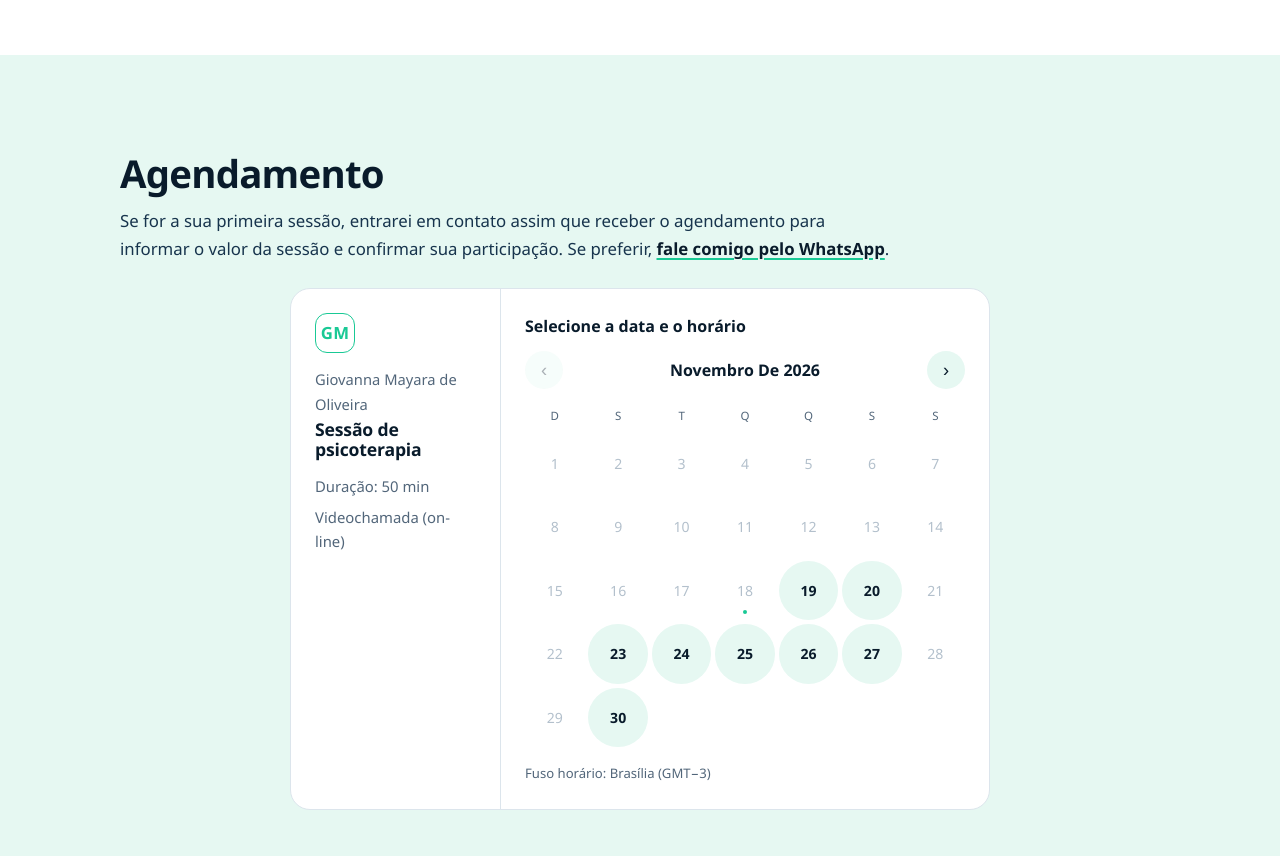
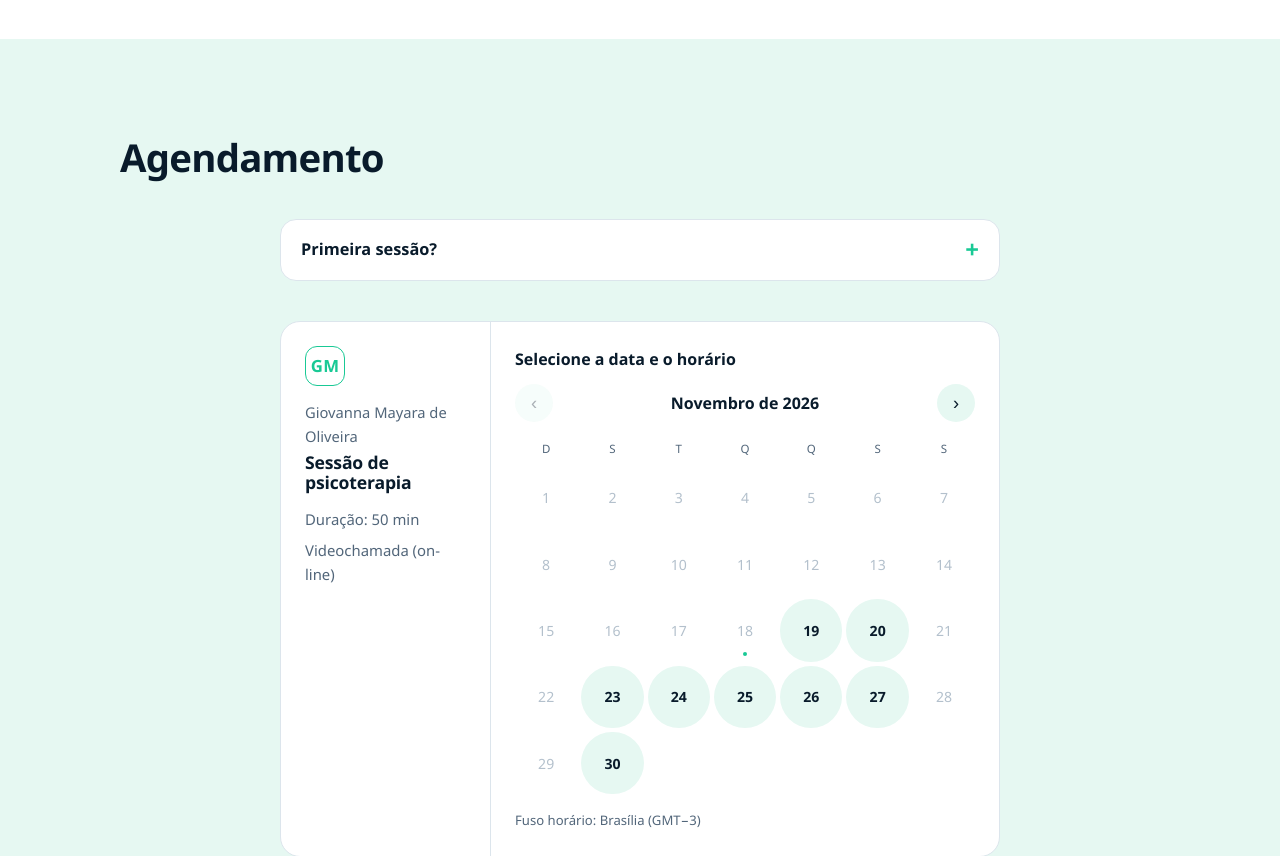
Before and after one commit to economistarafaellinhares/teste, a plain HTML site: page index.html in a window 1280 px wide. Shown: the part 1840-2696 px from the top of the page. Drawn offline with Linux system fonts and the light colour scheme.

Commit message:
Update index.html

```diff
--- a/index.html
+++ b/index.html
@@ -216,7 +216,7 @@ footer{padding-bottom:5.5rem}
 .mc-title{font-size:1.1rem;font-weight:600;margin-bottom:1rem}
 .mc-body{display:grid;gap:1.5rem}
 .mc-head{display:flex;align-items:center;justify-content:space-between;margin-bottom:.75rem}
-.mc-head strong{text-transform:capitalize;font-weight:600}
+.mc-head strong{font-weight:600}.mc-head strong::first-letter{text-transform:uppercase}
 .mc-nav{width:44px;height:44px;border-radius:50%;border:0;background:var(--mint);color:var(--navy);font-size:1.3rem;cursor:pointer}
 .mc-nav:disabled{opacity:.35;cursor:default}
 .mc-grid{display:grid;grid-template-columns:repeat(7,1fr);gap:4px;text-align:center}
@@ -288,6 +288,45 @@ footer{padding-bottom:5.5rem}
 /* Ajustes v11: parágrafo equilibrado em duas linhas no computador */
 .sched .sched-note{text-wrap:balance}
 @media (min-width:760px){.sched .sched-note{max-width:none;font-size:1.05rem}}
+
+/* Ajustes v12: título, parágrafo e calendário na mesma coluna */
+.sched .wrap{max-width:calc(720px + 2.5rem)}
+.sched .cal{max-width:none;margin:0}
+.sched h2{margin-bottom:.8rem}
+.sched .sched-note{margin:0 0 1.5rem}
+@media (min-width:760px){.sched .sched-note{margin-bottom:1.75rem}}
+
+/* Ajustes v13: parágrafo em duas linhas na largura do calendário */
+@media (min-width:760px){.sched .sched-note{font-size:.92rem;line-height:1.7;max-width:none}}
+
+/* Ajustes v14: espaço entre o parágrafo e o calendário */
+.sched .sched-note{margin-bottom:2rem}
+@media (min-width:760px){.sched .sched-note{margin-bottom:2.25rem}}
+
+/* Ajustes v15: Agendamento alinhado à esquerda como a seção "Serviço de..." */
+.sched .wrap{max-width:var(--max)}
+.sched .cal{max-width:720px;margin:0}
+.sched .sched-note{max-width:720px;margin-left:0;margin-right:0}
+@media (min-width:760px){.sched .sched-note{max-width:720px}}
+
+/* Ajustes v16: calendário centralizado */
+.sched .cal{margin:0 auto}
+
+/* Ajustes v17: mesmo espaço entre título e conteúdo em todas as seções */
+#sobre h2,#duvidas h2,#agendar h2{margin-bottom:2.5rem}
+#duvidas .faq{margin-top:0}
+
+/* Ajustes v18: mesmo espaço (2.5rem) entre o parágrafo e o calendário */
+#agendar .sched-note{margin-bottom:2.5rem}
+
+/* Ajustes v19: cards no celular e "Primeira sessão?" recolhido */
+#agendar .sched-note{max-width:720px;margin:0 auto 2.5rem;background:var(--white)}
+#agendar .sched-note p{font-size:.95rem;line-height:1.7;text-wrap:pretty}
+@media (max-width:759px){
+  .destaque .narrow{background:var(--white);border:1px solid var(--line);border-radius:var(--r);padding:1.4rem 1.25rem 1.5rem}
+  .destaque .sub2{margin-top:1rem}
+  .destaque h3{margin-bottom:.7rem}
+}
 
 /* Entrada única do topo */
 @keyframes in{from{opacity:0;transform:translateY(14px)}to{opacity:1;transform:none}}
@@ -378,7 +417,7 @@ footer{padding-bottom:5.5rem}
 <section class="sched alt" id="agendar">
   <div class="wrap">
     <h2>Agendamento</h2>
-    <p class="lead sched-note">Se for a sua primeira sessão, entrarei em contato assim que receber o agendamento para informar o valor da sessão e confirmar sua participação. Se preferir, <a href="https://wa.me/qr/HJ52LVUAXB6EF1" target="_blank" rel="noopener">fale comigo pelo WhatsApp</a>.</p>
+    <details class="sched-note"><summary>Primeira sessão?</summary><p>Se for a sua primeira sessão, entrarei em contato assim que receber o agendamento para informar o valor da sessão e confirmar sua participação. Se preferir, <a href="https://wa.me/qr/HJ52LVUAXB6EF1" target="_blank" rel="noopener">fale comigo pelo WhatsApp</a>.</p></details>
     <!-- CALENDLY: cole o link do seu calendário na constante CALENDLY_URL, no final deste arquivo.
          Exemplo: https://calendly.com/seu-usuario/sessao -->
     <div class="cal" id="calendly"></div>
```
